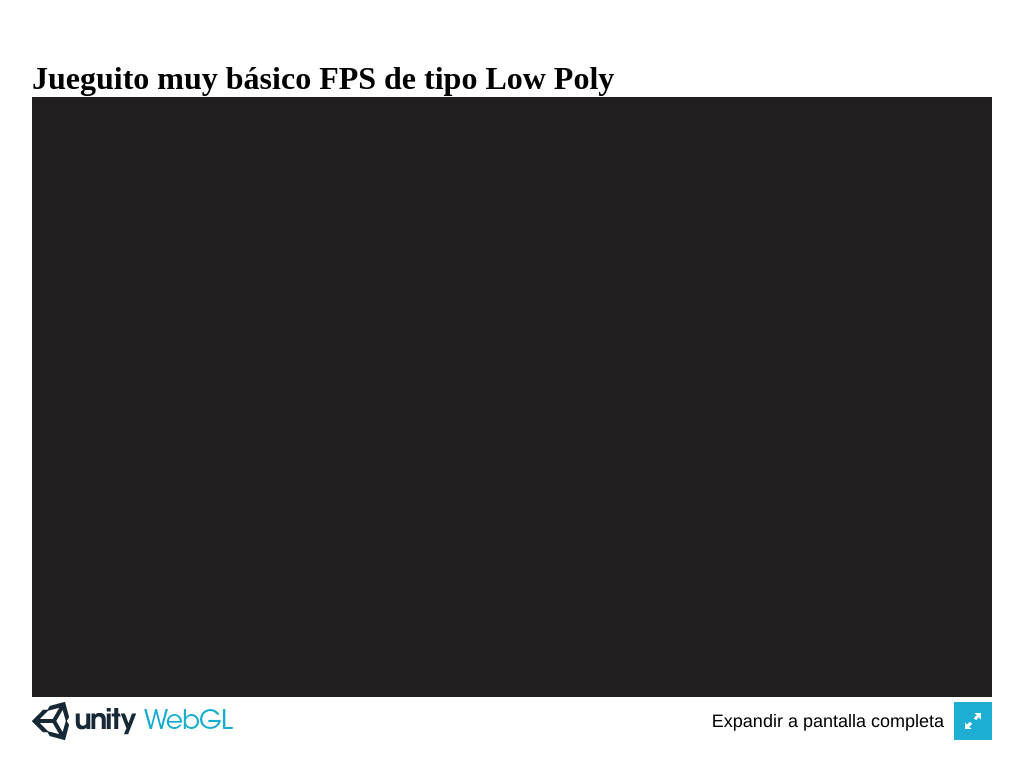
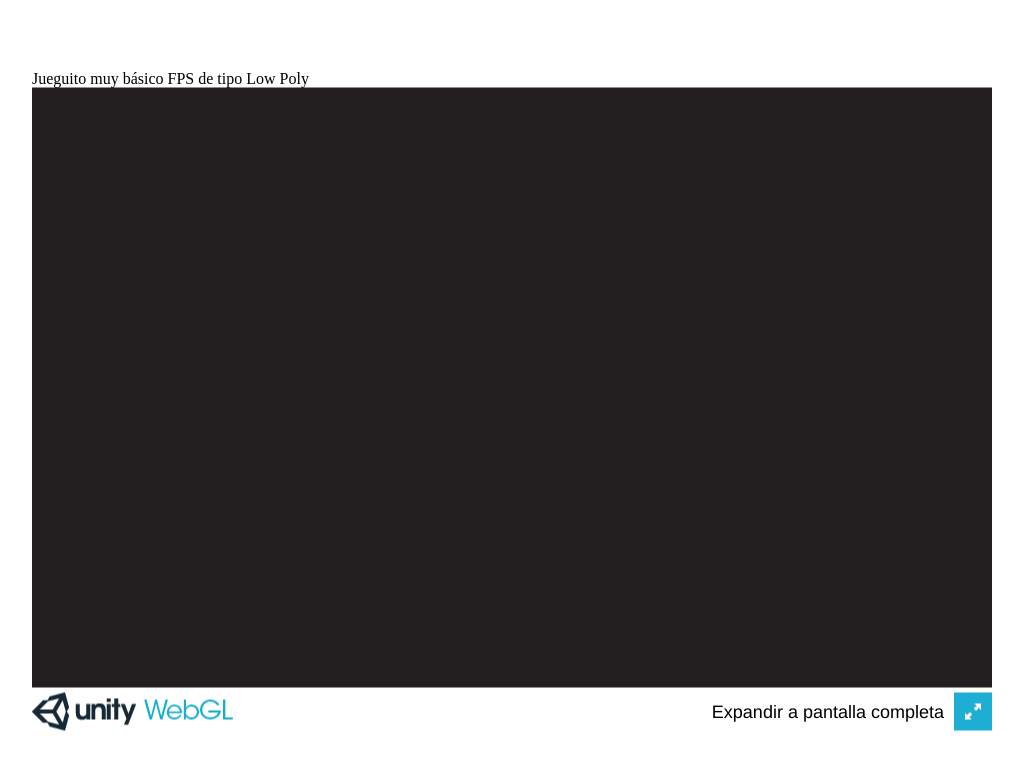
Before and after one commit to daton/juego-malo, a plain HTML site: page index.html in a window 1280 px wide. Shown: the whole page, without its empty margins (128-1151 px from the left). Drawn offline with Linux system fonts and the light colour scheme; no server answers.

Commit message:
Update index.html

```diff
--- a/index.html
+++ b/index.html
@@ -14,7 +14,7 @@
   </head>
   <body>
     <div class="webgl-content">
-      <h1 class="title">Jueguito muy básico  FPS de tipo Low Poly</h1>
+      <div class="title">Jueguito muy básico  FPS de tipo Low Poly</div>
       <div id="gameContainer" style="width: 960px; height: 600px"></div>
       <div class="footer">
         <div class="webgl-logo"></div>
```
